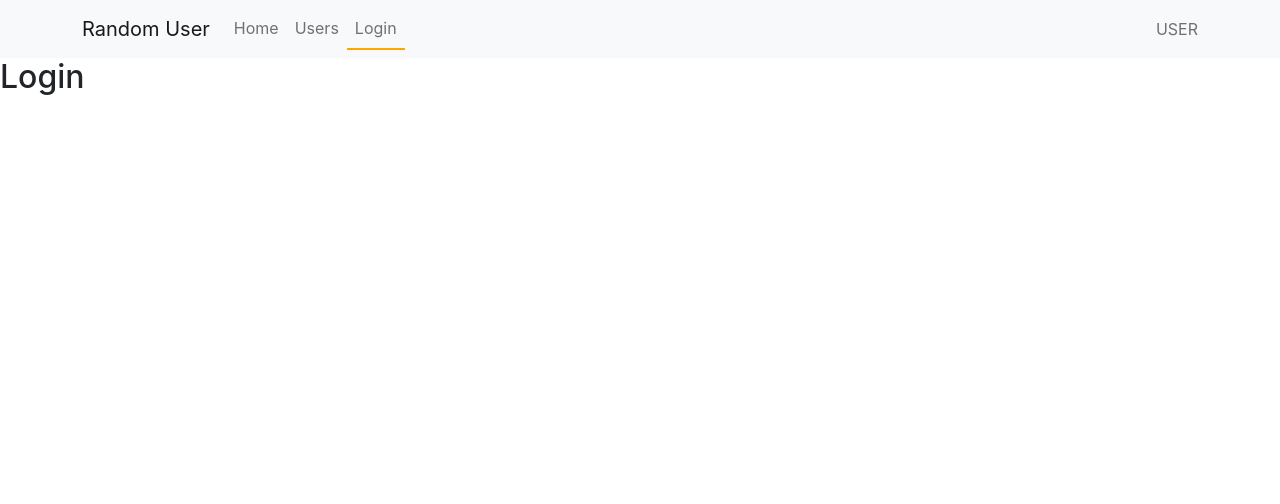
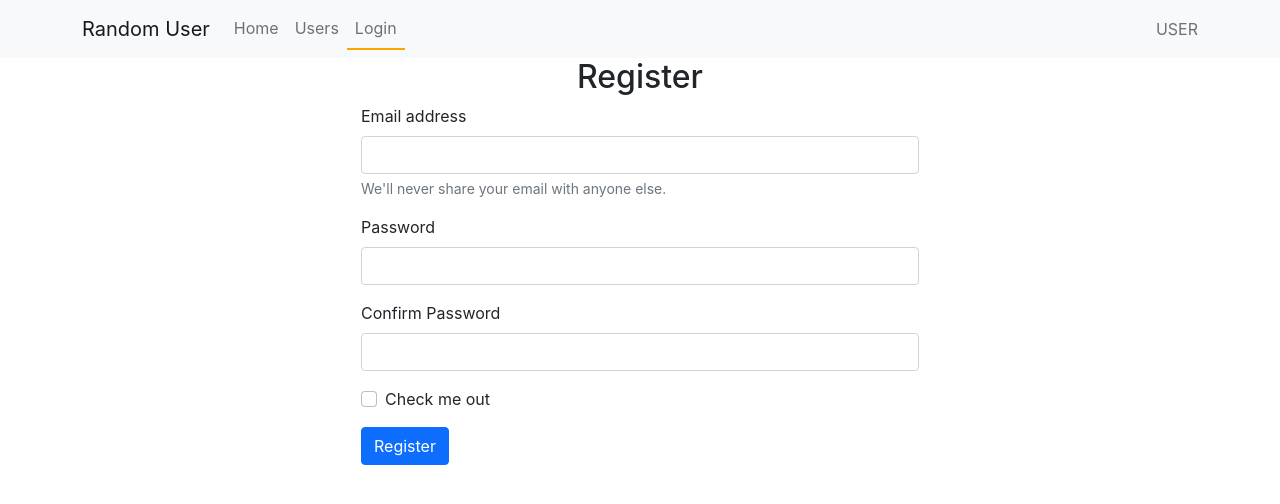
Before and after one commit to Rasujon3/react-firebase-auth-with-react-router, a React (Create React App) app: page /login in a window 1280 px wide. Shown: the top 504 px of the page. Built offline with nearby package versions, Linux system fonts and the light colour scheme.

Commit message:
login reg dedign done

```diff
--- a/src/components/Login/Login.js
+++ b/src/components/Login/Login.js
@@ -1,9 +1,64 @@
-import React from "react";
+import React, { useState } from "react";
 
 const Login = () => {
+  const [login, setLogin] = useState(false);
   return (
-    <div>
-      <h2>Login</h2>
+    <div className="container">
+      <form className="w-50 mx-auto">
+        <h2 className="text-center">{login ? "Login" : "Register"}</h2>
+        <div className="mb-3">
+          <label htmlFor="exampleInputEmail1" className="form-label">
+            Email address
+          </label>
+          <input
+            type="email"
+            className="form-control"
+            id="exampleInputEmail1"
+            aria-describedby="emailHelp"
+          />
+          <div id="emailHelp" className="form-text">
+            We'll never share your email with anyone else.
+          </div>
+        </div>
+        <div className="mb-3">
+          <label htmlFor="exampleInputPassword1" className="form-label">
+            Password
+          </label>
+          <input
+            type="password"
+            className="form-control"
+            id="exampleInputPassword1"
+          />
+        </div>
+        {/* sdajfkla */}
+        {!login && (
+          <div className="mb-3">
+            <label htmlFor="exampleInputPassword1" className="form-label">
+              Confirm Password
+            </label>
+            <input
+              type="password"
+              className="form-control"
+              id="exampleInputConfirmPassword1"
+            />
+          </div>
+        )}
+        {/* jsdkla */}
+        <div className="mb-3 form-check">
+          <input
+            type="checkbox"
+            className="form-check-input"
+            id="exampleCheck1"
+            onChange={() => setLogin(!login)}
+          />
+          <label className="form-check-label" htmlFor="exampleCheck1">
+            Check me out
+          </label>
+        </div>
+        <button type="submit" className="btn btn-primary">
+          {login ? "login" : "Register"}
+        </button>
+      </form>
     </div>
   );
 };
--- a/src/components/SingleUsers/SingleUsers.js
+++ b/src/components/SingleUsers/SingleUsers.js
@@ -3,7 +3,6 @@ import { Link } from "react-router-dom";
 
 const SingleUsers = ({ user, children }) => {
   const { name, id } = user || {};
-  console.log(children);
   const { email, phone } = children || {};
   console.log(email, phone);
   return (
```
